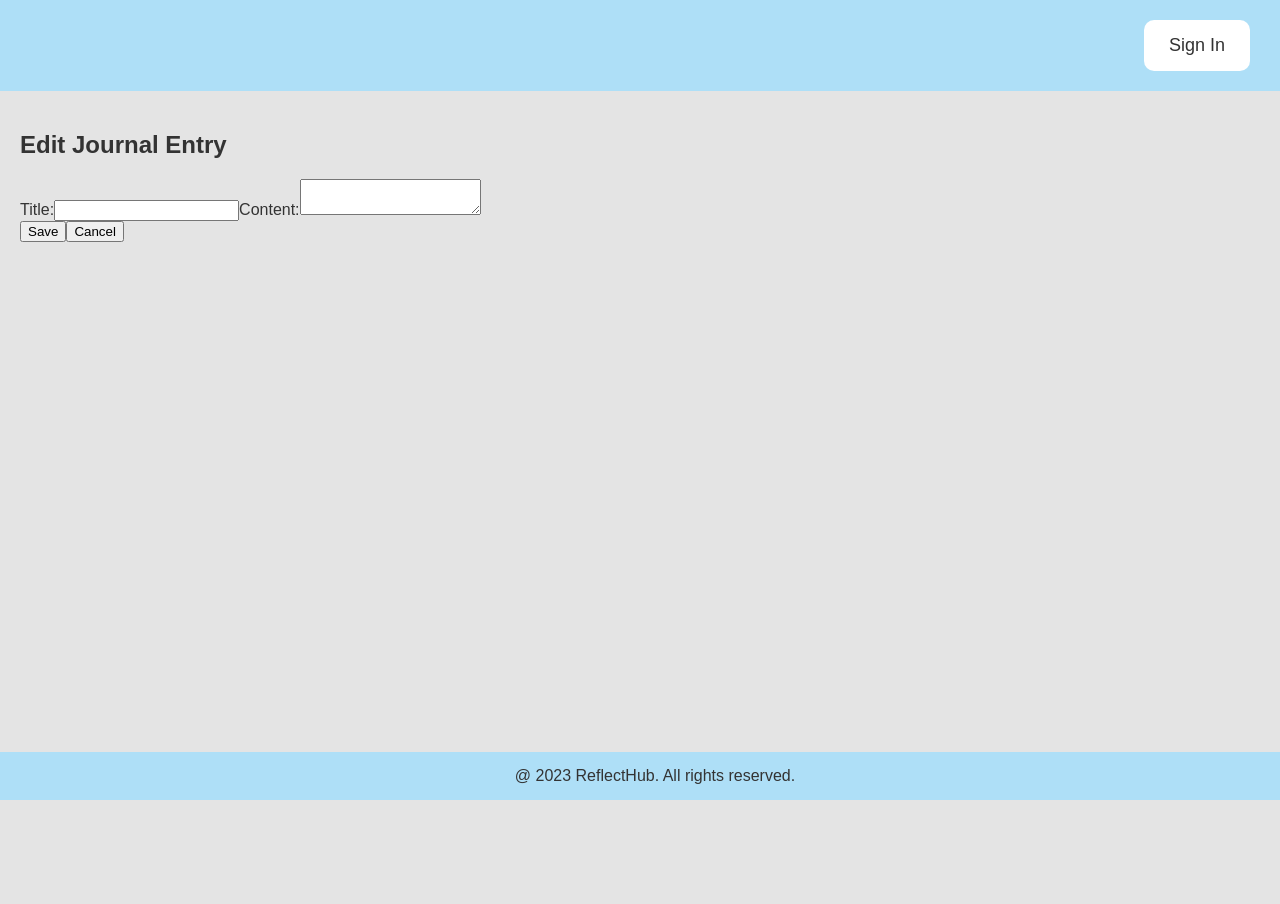
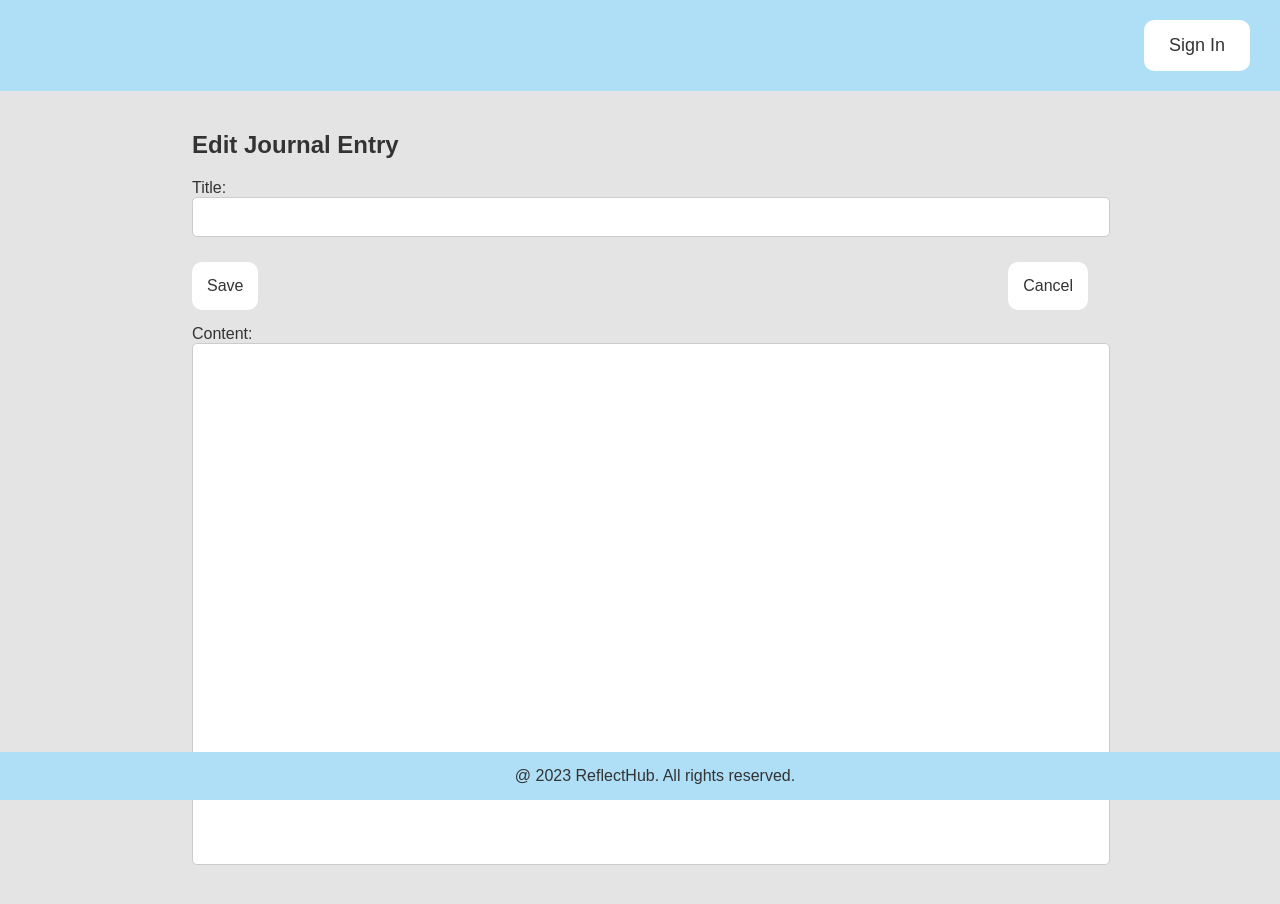
Before and after one commit to Erosas15/reflect-hub, a React (Create React App) app in the folder client/: page /journal/edit/1 in a window 1280 px wide. Shown: the top 904 px of the page. Before the commit the page ends 800 px from the top, so only its background shows below. Built offline with nearby package versions, Linux system fonts and the light colour scheme.

Commit message:
Revamped Journal Page
- update the format to match the rest of the pages
- allowed you to select previous journals
- allowed you to create a new journal

```diff
--- a/client/src/components/Journal/journal.css
+++ b/client/src/components/Journal/journal.css
@@ -14,22 +14,74 @@
   text-decoration: none;
   color: inherit;
 }
+.journal-editor-container {
+  padding: 20px;
+  width: 70%; /* Adjust the width as needed */
+  margin: auto;
+}
 
-.journal-entry-container{
+.journal-editor-label {
+  margin-top: 10px;
+}
+
+.journal-editor-input {
+  width: 100%;
+  padding: 10px;
+  margin-bottom: 15px;
   border: 1px solid #ccc;
+  border-radius: 5px;
+  font-size: 16px; /* Adjust the font size as needed */
+  height: 500%;
+}
+
+.journal-editor-textarea {
+  width: 100%;
   padding: 10px;
-  margin: 10px;
+  margin-bottom: 15px;
+  border: 1px solid #ccc;
   border-radius: 5px;
-  width: 200px;
+  font-size: 16px;
+  height: 500px;
+  resize: none;
+  overflow-y: auto;
+}
+
+
+.journal-editor-buttons {
+  display: flex;
+  justify-content: space-between;
+  margin-top: 10px;
+  margin-bottom: 15px;
+}
+
+.journal-editor-buttons button {
+  padding: 15px;
+  border: none;
+  cursor: pointer;
+  font-size: 16px;
+  background-color: white;
+  color: #333333;
+  border-radius: 10px;
+}
+
+.journal-entry-container {
+  border: 1px solid #ccc;
+  padding: 20px;
+  margin: 20px;
+  border-radius: 5px;
+  width: 300px; /* Adjust the width as needed */
   cursor: pointer;
 }
 
-.journal-entry-content{
+.journal-entry-content {
   color: #888;
+  font-size: 16px; /* Adjust the font size as needed */
 }
+
 
 .journal-editor-container{
   padding: 20px;
+  margin-bottom: 100px;
 }
 
 .journal-page{
--- a/client/src/components/Journal/journal.js
+++ b/client/src/components/Journal/journal.js
@@ -1,17 +1,24 @@
-// Journal.js
-import React from 'react';
-import { useState } from 'react';
-import { Routes, Route, Link } from 'react-router-dom';
+import {React, useState} from 'react';
+import { useNavigate,Route,Routes,Link, useParams } from 'react-router-dom';
+
 import Header from '../Header/header';
 import Footer from '../Footer/footer';
 import './journal.css'
 
-const NewJournalEntry = () => (
-  <Link to="/edit/new" className="new-journal-entry">
-    <h3>Create New Journal</h3>
-    <div>+</div>
-  </Link>
-);
+const NewJournalEntry = () => {
+  const navigate = useNavigate();
+
+  const handleCreatenew = () => {
+    navigate('edit/new');
+  };
+
+  return(
+    <div className='new-journal-entry' onClick={handleCreatenew}>
+      <h3>Create New Journal</h3>
+      <div>+</div>
+    </div>
+  )
+}
 
 const JournalEntry = ({ title, content, date, id }) => (
   <Link to={`/edit/${id}`} className="journal-entry">
@@ -24,30 +31,40 @@ const JournalEntry = ({ title, content, date, id }) => (
 );
 
 const JournalEditor = ({ match, history, onSave, title: initialTitle, content: initialContent }) => {
+  const {id} = useParams();
   const [title, setTitle] = useState(initialTitle);
   const [content, setContent] = useState(initialContent);
 
+  const isCreatingNew = id ==='new';
+
   const handleSave = () => {
     // Add logic to save the edited journal entry to Firebase
-    onSave({ title, content });
-    history.push('/');
+    //onSave({ title, content });
+    //history.push('/');
   };
 
   return (
     <div className="journal-editor-container">
-      <h2>Edit Journal Entry</h2>
+      <h2>{isCreatingNew ? 'Create New Journal Entry' : 'Edit Journal Entry'}</h2>
       <label className="journal-editor-label">Title:</label>
       <input type="text" value={title} onChange={(e) => setTitle(e.target.value)} className="journal-editor-input" />
-      <label className="journal-editor-label">Content:</label>
-      <textarea value={content} onChange={(e) => setContent(e.target.value)} className="journal-editor-textarea" />
+
       <div className="journal-editor-buttons">
-        <button onClick={handleSave}>Save</button>
-        <Link to="/">
+        <button onClick={handleSave}>{isCreatingNew ? 'Create' : 'Save'}</button>
+        <Link to="/journal">
           <button>Cancel</button>
         </Link>
       </div>
+
+      <label className="journal-editor-label">Content:</label>
+
+      <textarea value={content} onChange={(e) => setContent(e.target.value)} className="journal-editor-textarea" />
+
+
+
     </div>
   );
+
 };
 
 const JournalPage = ({ journalEntries }) => (
```
